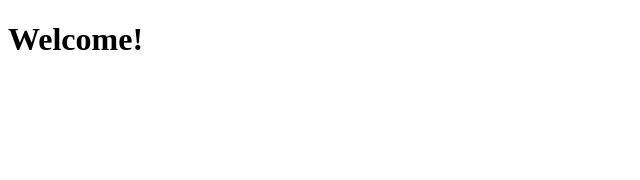
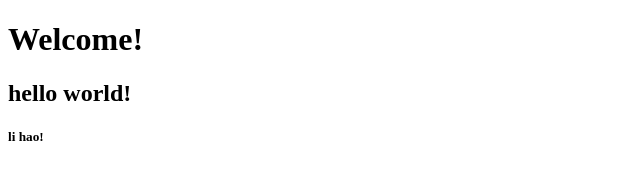
Before and after one commit to 466370717/test, a plain HTML site: page index.html in a window 1280 px wide. Shown: the whole page, without its empty margins (0-640 px from the left). Drawn offline with Linux system fonts and the light colour scheme.

Commit message:
change index.html

```diff
--- a/index.html
+++ b/index.html
@@ -6,5 +6,7 @@
 </head>
 <body>
 	<h1>Welcome!</h1>
+	<h2>hello world!</h2>
+	<h5>li hao!</h5>
 </body>
 </html>
```
